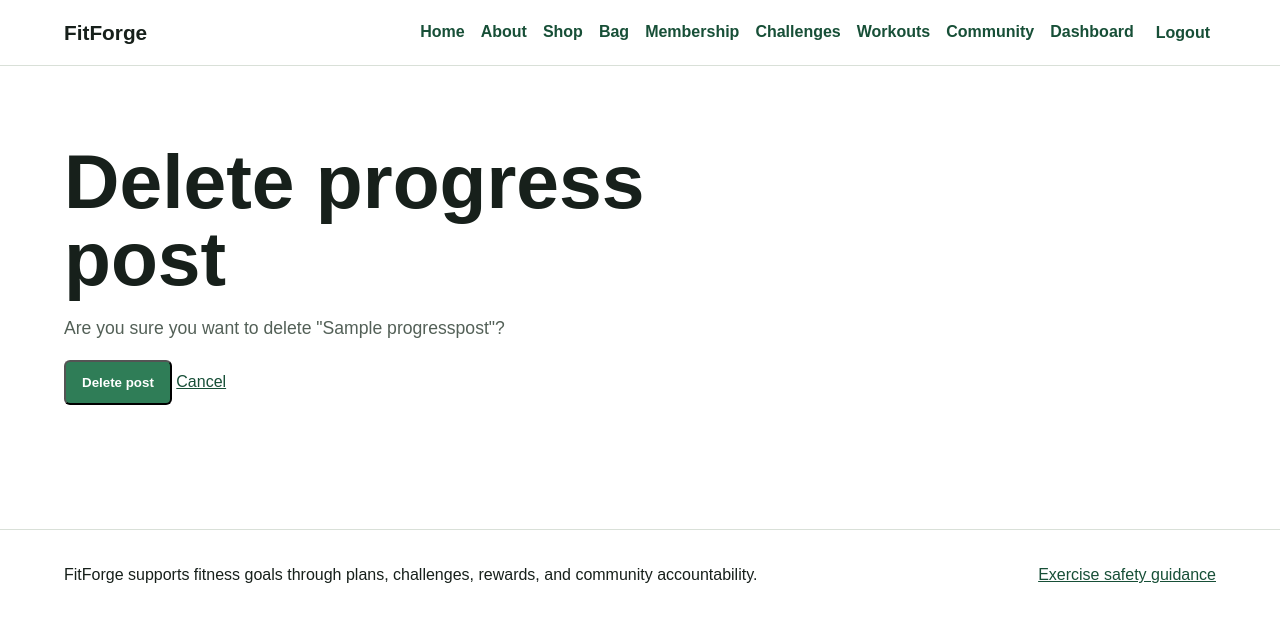
After one commit to OviO17/fitforge, a Django app: page /community/1/delete/ in a window 1280 px wide. The commit adds this page. Shown: the top 622 px of the page. Run offline with Django 5.2, Linux system fonts and the light colour scheme; a user stored in the database is signed in; tables that the repository leaves empty hold one stand-in row (values such as "Sample post").

Commit message:
Add community progress CRUD

```diff
--- a/fitforge/urls.py
+++ b/fitforge/urls.py
@@ -31,6 +31,7 @@ urlpatterns = [
     path('shop/', include('catalog.urls')),
     path('checkout/', include('orders.urls')),
     path('membership/', include('memberships.urls')),
+    path('community/', include('progress.urls')),
 ]
 
 handler404 = 'core.views.custom_404'
--- /dev/null
+++ b/progress/urls.py
@@ -0,0 +1,10 @@
+from django.urls import path
+
+from . import views
+
+urlpatterns = [
+    path('', views.post_list, name='progress_list'),
+    path('new/', views.create_post, name='create_progress_post'),
+    path('<int:post_id>/edit/', views.edit_post, name='edit_progress_post'),
+    path('<int:post_id>/delete/', views.delete_post, name='delete_progress_post'),
+]
--- a/progress/views.py
+++ b/progress/views.py
@@ -1,3 +1,79 @@
-from django.shortcuts import render
+from django.contrib import messages
+from django.contrib.auth.decorators import login_required
+from django.http import HttpResponseForbidden
+from django.shortcuts import get_object_or_404, redirect, render
 
-# Create your views here.
+from rewards.models import RewardEvent
+from rewards.services import award_points
+
+from .forms import ProgressPostForm
+from .models import ProgressPost
+
+
+@login_required
+def post_list(request):
+    posts = ProgressPost.objects.select_related('user')
+    return render(
+        request,
+        'progress/post_list.html',
+        {
+            'posts': posts,
+            'page_title': 'Community Progress',
+            'meta_description': 'Share and browse FitForge member progress updates.',
+        },
+    )
+
+
+@login_required
+def create_post(request):
+    if request.method == 'POST':
+        form = ProgressPostForm(request.POST, request.FILES)
+        if form.is_valid():
+            post = form.save(commit=False)
+            post.user = request.user
+            post.save()
+            award_points(
+                request.user,
+                RewardEvent.PROGRESS_POST,
+                10,
+                f'Shared progress post: {post.title}',
+                idempotency_key=f'progress_post_{post.id}',
+            )
+            messages.success(request, 'Progress update shared. You earned 10 points.')
+            return redirect('progress_list')
+    else:
+        form = ProgressPostForm()
+
+    return render(request, 'progress/post_form.html', {'form': form, 'form_title': 'Share progress'})
+
+
+@login_required
+def edit_post(request, post_id):
+    post = get_object_or_404(ProgressPost, id=post_id)
+    if post.user != request.user and not request.user.is_staff:
+        return HttpResponseForbidden('You can only edit your own progress posts.')
+
+    if request.method == 'POST':
+        form = ProgressPostForm(request.POST, request.FILES, instance=post)
+        if form.is_valid():
+            form.save()
+            messages.success(request, 'Progress update saved.')
+            return redirect('progress_list')
+    else:
+        form = ProgressPostForm(instance=post)
+
+    return render(request, 'progress/post_form.html', {'form': form, 'form_title': 'Edit progress'})
+
+
+@login_required
+def delete_post(request, post_id):
+    post = get_object_or_404(ProgressPost, id=post_id)
+    if post.user != request.user and not request.user.is_staff:
+        return HttpResponseForbidden('You can only delete your own progress posts.')
+
+    if request.method == 'POST':
+        post.delete()
+        messages.success(request, 'Progress update deleted.')
+        return redirect('progress_list')
+
+    return render(request, 'progress/confirm_delete.html', {'post': post})
--- a/templates/base.html
+++ b/templates/base.html
@@ -19,6 +19,7 @@
             <a href="{% url 'membership_detail' %}">Membership</a>
             <a href="{% url 'challenge_list' %}">Challenges</a>
             <a href="{% url 'workout_list' %}">Workouts</a>
+            <a href="{% url 'progress_list' %}">Community</a>
             {% if user.is_authenticated %}
                 <a href="{% url 'dashboard' %}">Dashboard</a>
                 <form class="nav-form" action="{% url 'logout' %}" method="post">
--- /dev/null
+++ b/templates/progress/confirm_delete.html
@@ -0,0 +1,13 @@
+{% extends "base.html" %}
+
+{% block content %}
+<section class="page-header narrow">
+    <h1>Delete progress post</h1>
+    <p>Are you sure you want to delete "{{ post.title }}"?</p>
+    <form method="post">
+        {% csrf_token %}
+        <button class="button" type="submit">Delete post</button>
+        <a href="{% url 'progress_list' %}">Cancel</a>
+    </form>
+</section>
+{% endblock %}
```
Also changed, not shown: progress/forms.py (added, +9 -0 lines), templates/progress/post_form.html (added, +12 -0 lines), templates/progress/post_list.html (added, +29 -0 lines).
